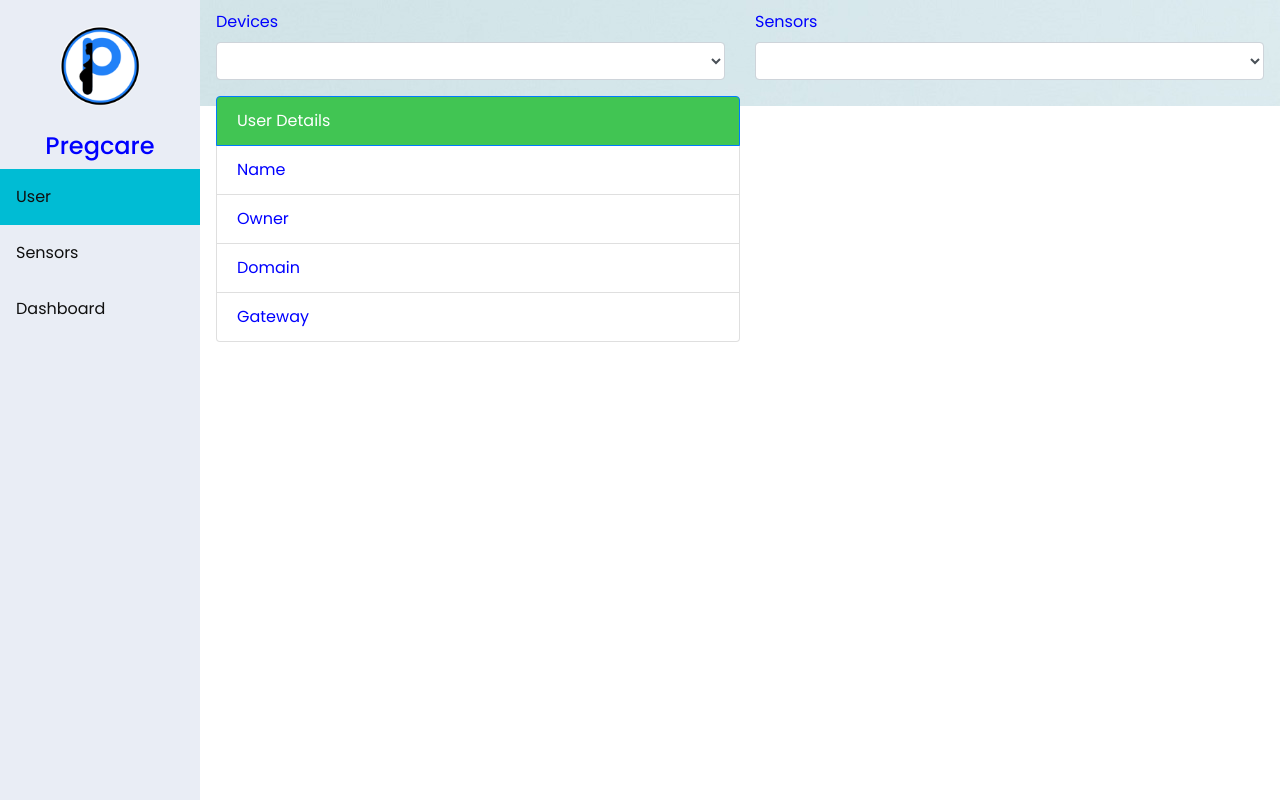
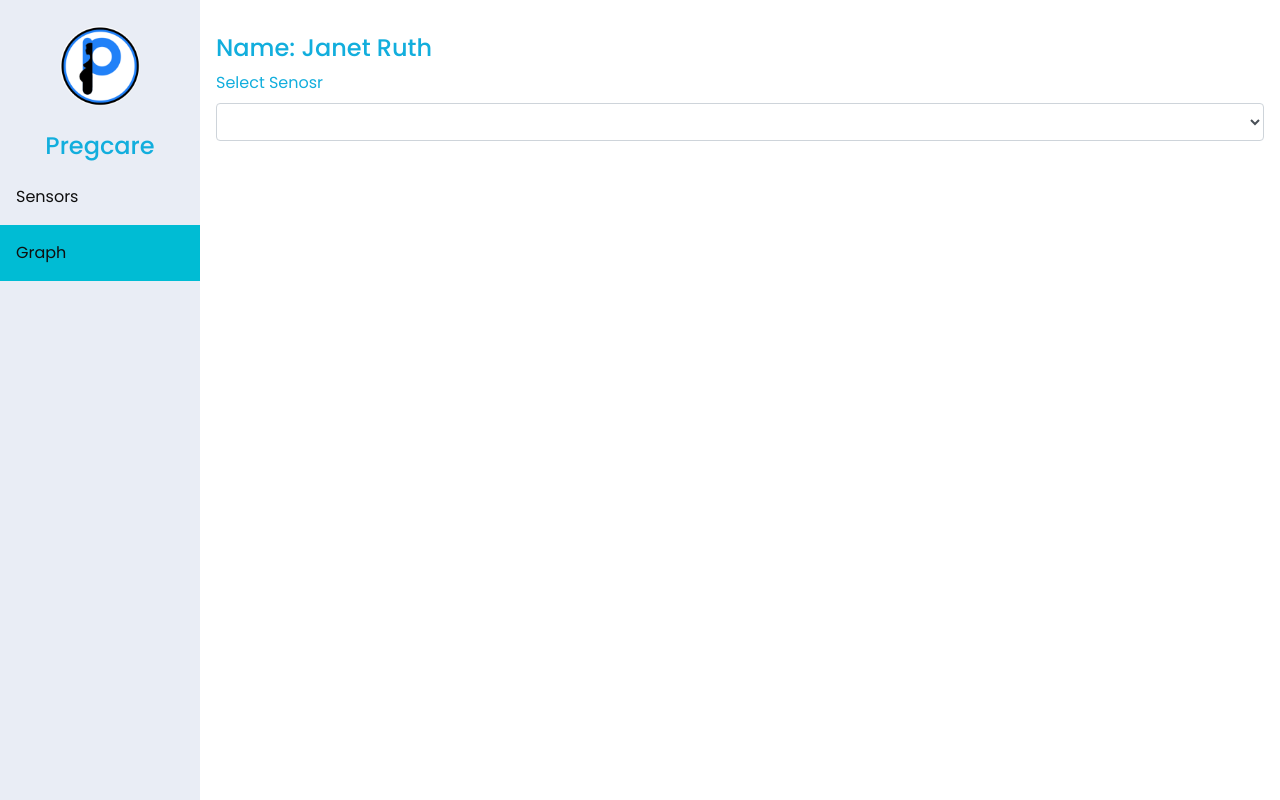
Before and after one commit to sedrickotolo/pregcareuganda, a PHP site: page /dash.html in a window 1280 px wide. Run offline with PHP 8.4, Linux system fonts and the light colour scheme; lists and menus that the app fills with data are empty; some libraries are stand-ins or nearby versions.

Commit message:
new loads

```diff
--- a/dash.html
+++ b/dash.html
@@ -13,7 +13,7 @@
     <link rel="stylesheet" href="style.css" />
     <link rel="stylesheet" href="https://unpkg.com/leaflet@1.3.1/dist/leaflet.css" />
 
-    <title>incotech</title>
+    <title>PregCare</title>
     <link rel="shortcut icon" href="http://sstatic.net/stackoverflow/img/favicon.ico">
 </head>
 
@@ -23,66 +23,50 @@
 
         <a href="index.html"> <img src="assets/images/preg-favicon.png" class="preg" alt="PregCare" /></a>
         <h4 class="text-center">Pregcare</h4>
-        <li class="active">
-            <a href="#context" rel="context">User</a>
-        </li>
-        <li><a href="#value" rel="value">Sensors</a></li>
 
-        <li><a href="#graph" rel="graph">Dashboard</a></li>
+        <li ><a href="#value" rel="value">Sensors</a></li>
+
+        <li class="active"><a href="#graph" rel="graph">Graph</a></li>
     </ul>
     <!-- Page Content -->
     <div class="content">
+        <br>
+        <h4>Name: Janet Ruth</h4>
         <div id="mtabs_content_container">
             <!-- Device Selecter -->
             <div class="form-group row">
+                <!--
                 <div class="col-sm">
                     <label for="select">Devices</label>
                     <select class="form-control" id="selectDevice" onchange="onSensorSelect()">
             </select>
-                </div>
+                </div>-->
                 <div class="col-sm">
-                    <label for="select">Sensors</label>
+                    <label for="select">Select Senosr</label>
                     <select class="form-control" id="selectSensor" onchange="onSensorSelect()">
             </select>
                 </div>
             </div>
-            <div id="context" class="mtab_content" style="display: block;">
-                <div>
-                    <ul class="list-group">
-                        <li class="list-group-item active">User Details</li>
-                        <li class="list-group-item" id="device_name_context">Name</li>
-                        <li class="list-group-item" id="device_owner">Owner</li>
-                        <li class="list-group-item" id="device_domain">Domain</li>
-                        <li class="list-group-item" id="device_gateway">Gateway</li>
-                    </ul>
 
-                </div>
-            </div>
             <div id="value" class="mtab_content">
                 <div>
                     <ul class="list-group">
                         <li class="list-group-item active">
-                            Device Value for Sensor <span id="device_value_id"></span>
+                            Device  <span id="device_value_id"></span>
                         </li>
                         <li class="list-group-item" id="device_name_value">Name</li>
                         <li class="list-group-item" id="device_last_value">Last Value</li>
-                        <li class="list-group-item" id="device_quantity_kind">
-                            Quantity Kind
-                        </li>
-                        <li class="list-group-item" id="device_sensing_device">
-                            Sensing Device
-                        </li>
-                        <li class="list-group-item" id="device_unit">Unit</li>
-
 
                     </ul>
                 </div>
+
+
             </div>
             <div id="map" class="mtab_content">
-                <div id="mapid" style="height:600px"></div>
+                <div id="mapid" style="height:800px"></div>
             </div>
             <div id="graph" class="mtab_content">
-                <canvas id="myChart" width="800" height="328">Loading...</canvas>
+                <canvas id="myChart" width="1000" height="450">Loading...</canvas>
 
             </div>
         </div>
@@ -211,9 +195,9 @@
         // select device
         function onDeviceSelect() {
             var devicesList = document.getElementById("selectDevice");
-            var IncubatorINCOTECH =
+            var PregCare =
                 devicesList.options[devicesList.selectedIndex].value;
-            device_id = IncubatorINCOTECH;
+            device_id = PregCare;
             // reset sensors list
             document.getElementById("selectSensor").innerText = null;
             loadSensors();
--- a/dashboard.html
+++ b/dashboard.html
@@ -112,7 +112,7 @@
                         <div class="col-lg-12">
                             <div class="card">
                                 <div class="card-header">
-                                    <h4>Graph showing Humidity and Tempreator for Incubator </h4>
+                                    <h4>Graph for Pregcare </h4>
                                 </div>
                                 <div class="card-body">
                                     <canvas id="pk" height="400" width="900px">Loading...</canvas>
@@ -319,7 +319,7 @@
             } else {
                 var ctx = document.getElementById("pk").getContext("2d");
                 myChart = new Chart(ctx, {
-                    type: "bar",
+                    type: "line",
                     data: {
                         labels: graphLabel,
                         datasets: sensorValues
--- a/style.css
+++ b/style.css
@@ -4,7 +4,7 @@
     height: 100%;
     width: 100%;
     background-color: #ffffff;
-    color: blue;
+    color: rgb(18, 174, 221);
 }
 
 p {
@@ -97,7 +97,7 @@
 .content {
     margin-left: 200px;
     padding: 10px 16px;
-    background-image: url("chick.jpg");
+    /*background-image: url("chick.jpg");*/
 }
 
 
--- a/team.html
+++ b/team.html
@@ -57,7 +57,7 @@
                 <li class="nav-item active"><a class="nav-link" href="team.html">Team</a></li>
 
                 <li class="nav-item"><a class="nav-link" href="contact.html">Contact Us</a></li>
-                <li class="nav-item "><a class="nav-link" href="user-dashboard.html">Dashboard</a></li>
+                <li class="nav-item "><a class="nav-link" href="dash.html">Dashboard</a></li>
             </ul>
           </div>
         </div>
@@ -130,7 +130,7 @@
           <div class="col-md-3">
             <div class="team-member">
               <div class="thumb-container">
-                <img src="assets/images/rita.PNG" alt="">
+                <img src="assets/images/elie haggain.jpg" alt="">
                 <div class="hover-effect">
                   <div class="hover-content">
                     <ul class="social-icons">
```
Also changed, not shown: 12.jpg (deleted), assets/images/elie haggain.jpg (added), chick.jpg (deleted), ii.png (deleted), incotech.png (deleted), 3 other files.
